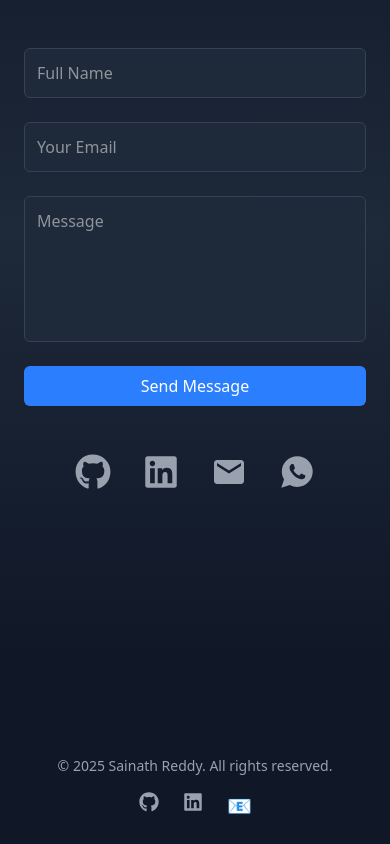
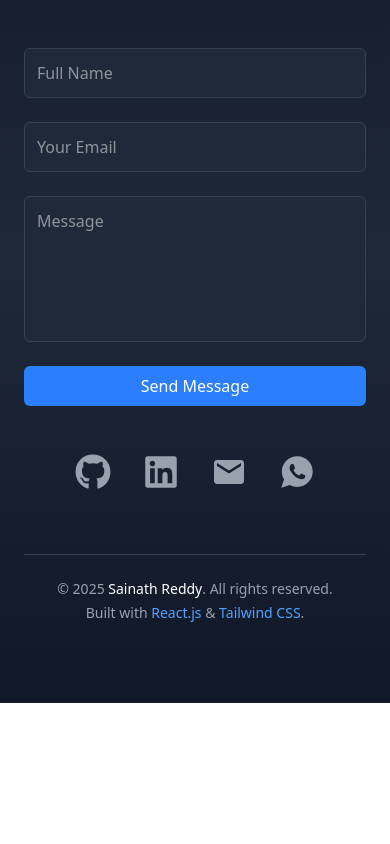
Before and after one commit to sainath-666/portfolio-new, a React (Vite) app: page / in a window 390 px wide. Shown: the part 6706-7550 px from the top of the page. After the commit the page ends 7409 px from the top, so only its background shows below. Built offline with nearby package versions, Linux system fonts and the light colour scheme.

Commit message:
done with all Ui changes

```diff
--- a/src/App.jsx
+++ b/src/App.jsx
@@ -9,7 +9,6 @@ import Resume from "./components/Resume";
 import Skills from "./components/Skills";
 import Aos from "aos";
 import "aos/dist/aos.css";
-import Footer from "./components/Footer";
 import ScrollToTopButton from "./components/ScrollToTopButton";
 
 
@@ -32,7 +31,6 @@ function App() {
       <Contact />
       {/* <Chatbot /> */}
       <ScrollToTopButton />
-      <Footer />
     </div>
   );
 }
--- a/src/components/Contact.jsx
+++ b/src/components/Contact.jsx
@@ -45,9 +45,10 @@ const Contact = () => {
       className="min-h-screen bg-gradient-to-b from-gray-900 via-gray-800 to-gray-900 text-white py-20 px-6 relative"
     >
       <div className="max-w-4xl mx-auto text-center">
-        <h2 className="text-4xl font-bold mb-6" data-aos="fade-down">📬 Contact Me</h2>
-        <p className="text-gray-400 mb-12"
-          data-aos="fade-up">
+        <h2 className="text-4xl font-bold mb-6" data-aos="fade-down">
+          📬 Contact Me
+        </h2>
+        <p className="text-gray-400 mb-12" data-aos="fade-up">
           Fill the form or connect through social platforms.
         </p>
 
@@ -128,6 +129,16 @@ const Contact = () => {
             <IoLogoWhatsapp />
           </a>
         </div>
+{/* Footer */}
+<div className="mt-16 border-t border-gray-700 pt-6 text-sm text-gray-400 text-center">
+  <p>
+    © {new Date().getFullYear()} <span className="text-white font-medium">Sainath Reddy</span>. All rights reserved.
+  </p>
+  <p className="mt-1">
+    Built with <span className="text-blue-400">React.js</span> & <span className="text-blue-400">Tailwind CSS</span>.
+  </p>
+</div>
+
       </div>
 
       {/* Toast Notification */}
--- a/src/components/Footer.jsx
+++ /dev/null
@@ -1,42 +0,0 @@
-import { FaGithub, FaLinkedin } from "react-icons/fa";
-
-const Footer = () => {
-  return (
-    <footer className="bg-gray-900 text-gray-400 py-6 mt-20">
-      <div className="max-w-6xl mx-auto px-6 flex flex-col md:flex-row items-center justify-between gap-4">
-        {/* Left - Copyright */}
-        <div className="text-sm text-center md:text-left">
-          © {new Date().getFullYear()} Sainath Reddy. All rights reserved.
-        </div>
-
-        {/* Right - Social Links */}
-        <div className="flex gap-6 text-xl">
-          <a
-            href="https://github.com/sainath-666"
-            target="_blank"
-            rel="noopener noreferrer"
-            className="hover:text-white transition"
-          >
-            <FaGithub />
-          </a>
-          <a
-            href="https://www.linkedin.com/in/sainath666"
-            target="_blank"
-            rel="noopener noreferrer"
-            className="hover:text-white transition"
-          >
-            <FaLinkedin />
-          </a>
-          <a
-            href="mailto:sai65265@gmail.com"
-            className="hover:text-white transition"
-          >
-            📧
-          </a>
-        </div>
-      </div>
-    </footer>
-  );
-};
-
-export default Footer;
--- a/src/components/Skills.jsx
+++ b/src/components/Skills.jsx
@@ -6,7 +6,9 @@ const Skills = () => {
   const [selectedSkill, setSelectedSkill] = useState(null);
 
   return (
-    <section id="skills" className="py-20 px-6 bg-gray-900 text-gray-200">
+    <section id="skills"
+      className="min-h-screen bg-gradient-to-b from-gray-900 via-gray-800 to-gray-900 text-white py-20 px-10"
+    >
       <div className="max-w-6xl mx-auto" data-aos="fade-down">
         <h2 className="text-3xl md:text-4xl font-bold text-white mb-10 text-center">
           My Tech Stack
--- a/src/data/projects.js
+++ b/src/data/projects.js
@@ -30,7 +30,6 @@ const projects = [
       "Cloudinary image upload integration",
     ],
   },
-  // ...other projects
 ];
 
 export default projects;
```
